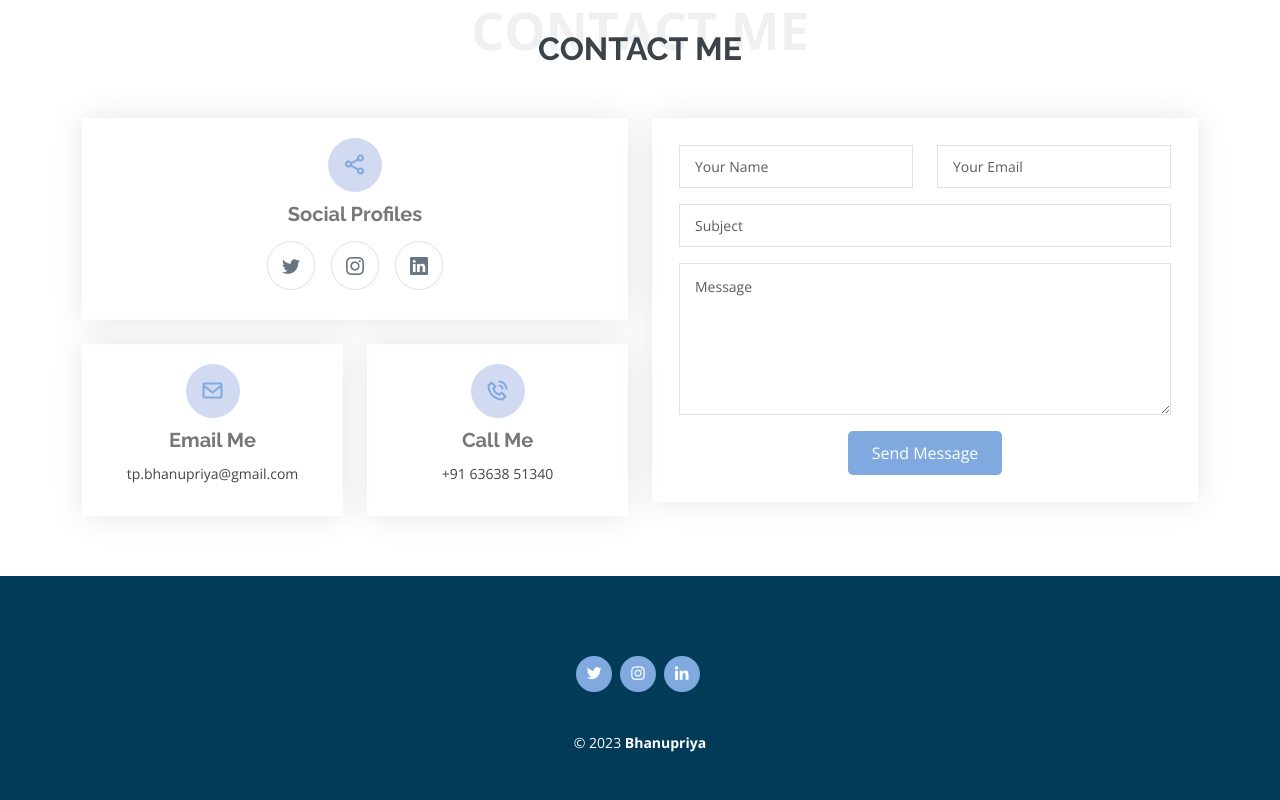
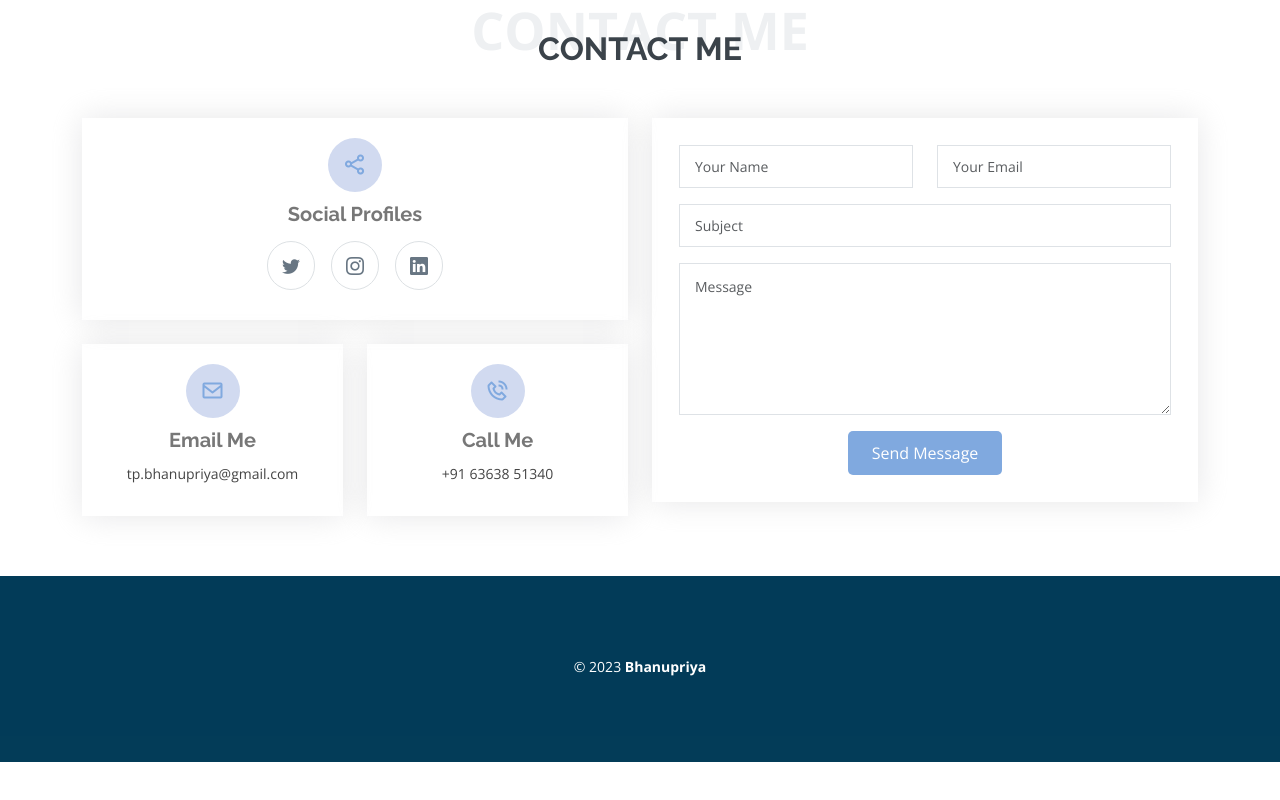
Before and after one commit to bhanu2024/bhanupriya.github.io, a plain HTML site: page index.html in a window 1280 px wide. Shown: the part 3329-4129 px from the top of the page. After the commit the page ends 4091 px from the top, so only its background shows below. Drawn offline with nearby package versions, Linux system fonts and the light colour scheme.

Commit message:
Update index.html

```diff
--- a/index.html
+++ b/index.html
@@ -264,7 +264,6 @@
                 <h4>Software Developer Intern</h4>
                 <h5>04/2023 - 09/2023</h5>
                 <p><em>Ylytic</em></p>
-                <!-- <p> -->
                 <ul>
                   <li>
                     Collaborated with the development team to design and
@@ -283,14 +282,12 @@
                     data exchange.
                   </li>
                 </ul>
-                <!-- </p> -->
               </div>
 
               <div class="resume-item">
                 <h4>Full Stack Web Developer Intern</h4>
                 <h5>05/2022 - 07/2022</h5>
                 <p><em>SharmaStore</em></p>
-                <!-- <p> -->
                 <ul>
                   <li>
                     I contributed to the integration of the Express.js backend
@@ -305,14 +302,12 @@
                     data.
                   </li>
                 </ul>
-                <!-- </p> -->
               </div>
 
               <div class="resume-item">
                 <h4>Cloud Computing Intern</h4>
                 <h5>05/2022 - 07/2022</h5>
                 <p><em>Skill Vertex</em></p>
-                <!-- <p> -->
                 <ul>
                   <li>Completed comprehensive cloud computing training.</li>
                   <li>
@@ -324,7 +319,6 @@
                     cloud technology proficiency.
                   </li>
                 </ul>
-                <!-- </p> -->
               </div>
             </div>
           </div>
@@ -458,7 +452,6 @@
                 </div>
               </div>
             </div>
-
             <div class="col-lg-6">
               <form id="my-form" class="email-form">
                 <div class="row">
@@ -521,19 +514,6 @@
     </main>
     <footer id="footer">
       <div class="container">
-        <div class="social-links">
-          <a href="https://twitter.com/_bh4nu" class="twitter"
-            ><i class="bx bxl-twitter"></i
-          ></a>
-          <a href="https://www.instagram.com/_bh4nu/" class="instagram"
-            ><i class="bx bxl-instagram"></i
-          ></a>
-          <a
-            href="https://www.linkedin.com/in/bhanupriya-t-p-55645b20a/"
-            class="linkedin"
-            ><i class="bx bxl-linkedin"></i
-          ></a>
-        </div>
         <div class="copyright">
           &copy; 2023 <strong><span>Bhanupriya</span></strong>
         </div>
```
